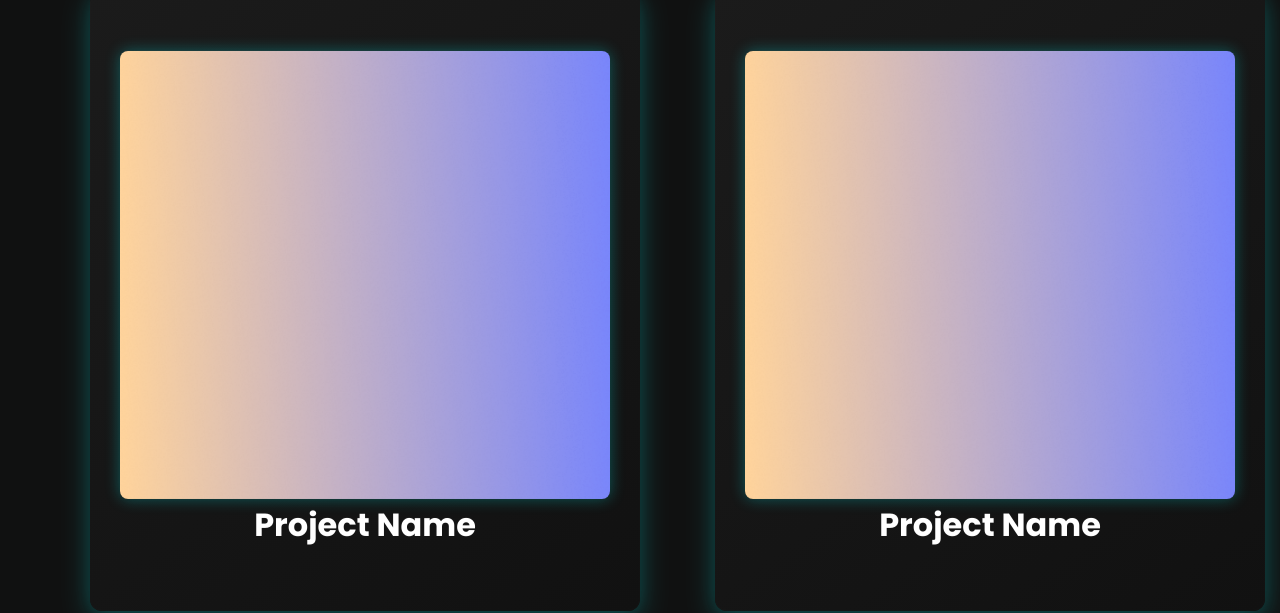
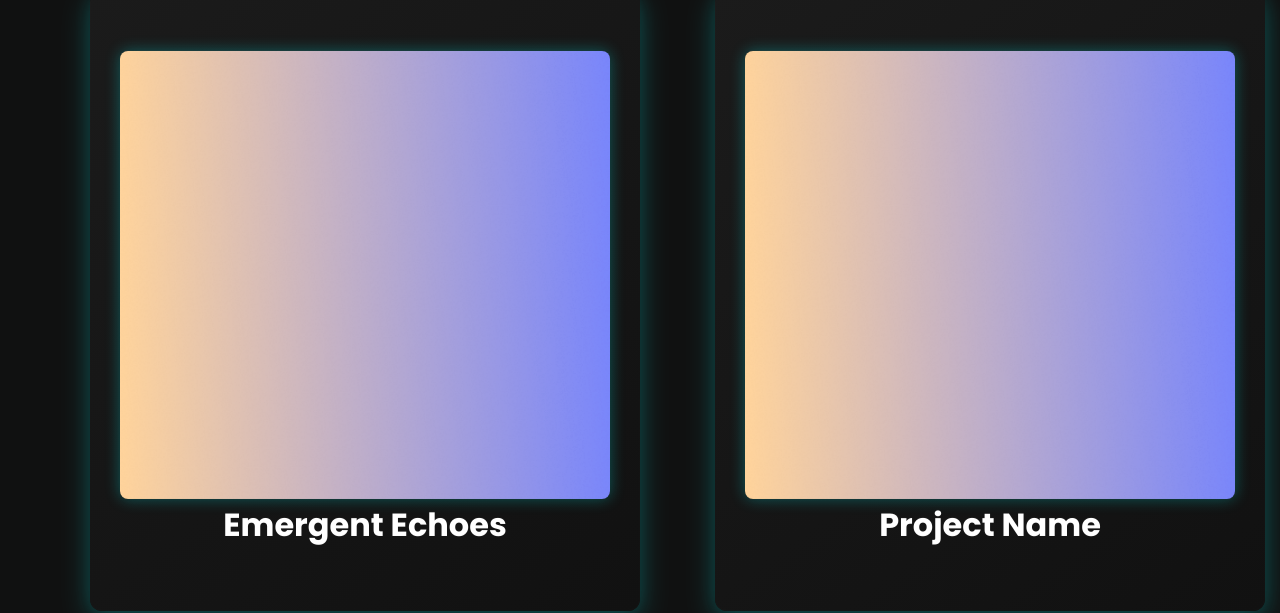
Before and after one commit to Xander-Allen-Rola/Xander-Portfolio, a Vue app: page / in a window 1280 px wide. Shown: the part 1750-2363 px from the top of the page. Built offline with nearby package versions, Linux system fonts and the light colour scheme.

Commit message:
Added tiutle and description for Emergent Echoes project

```diff
--- a/src/components/Project.vue
+++ b/src/components/Project.vue
@@ -28,7 +28,7 @@ function toggleFlip() {
     <div class="card-back">
       <div class="project-text">
         <h1>{{ name }}</h1>
-        <p>{{ description }}</p>
+        <p style="text-align: justify;">{{ description }}</p>
       </div>
     </div>
   </div>
--- a/src/components/Projects.vue
+++ b/src/components/Projects.vue
@@ -17,9 +17,24 @@ import ProjectImgPlaceholder from '@/assets/images/projectplaceholder.png'
         grid-template-columns: repeat(2, 1fr);
         gap: 60px;
         margin-top: 50px;">
-            <Project name="Project Name"
-            description="Description of the project goes here.
-            Lorem ipsum dolor sit amet, consectetur adipiscing elit."
+            <Project name="Emergent Echoes"
+            description="This research project developed and
+            evaluated a resource-based AI decision algorithm
+            for generating dynamic NPC behaviors in a 2D
+            simulation. We conducted A/B testing to compare
+            these procedurally generated NPCs with human-scripted
+            ones, finding no statistically significant difference
+            in player immersion or engagement between the two.
+            As a key contributor, I served as the UI/UX Designer
+            and Developer, responsible for creating a
+            standardized user interface with features like status
+            bars, an NPC prompt system, and floating text to
+            ensure a fair and unbiased evaluation. I also
+            contributed to the writing of the final paper, helping
+            to document our findings and conclude that this
+            procedural approach can match the quality of
+            human-designed content, while offering greater
+            efficiency in game development."
             :image="ProjectImgPlaceholder" />
             <Project name="Project Name"
             description="Description of the project goes here.
```
